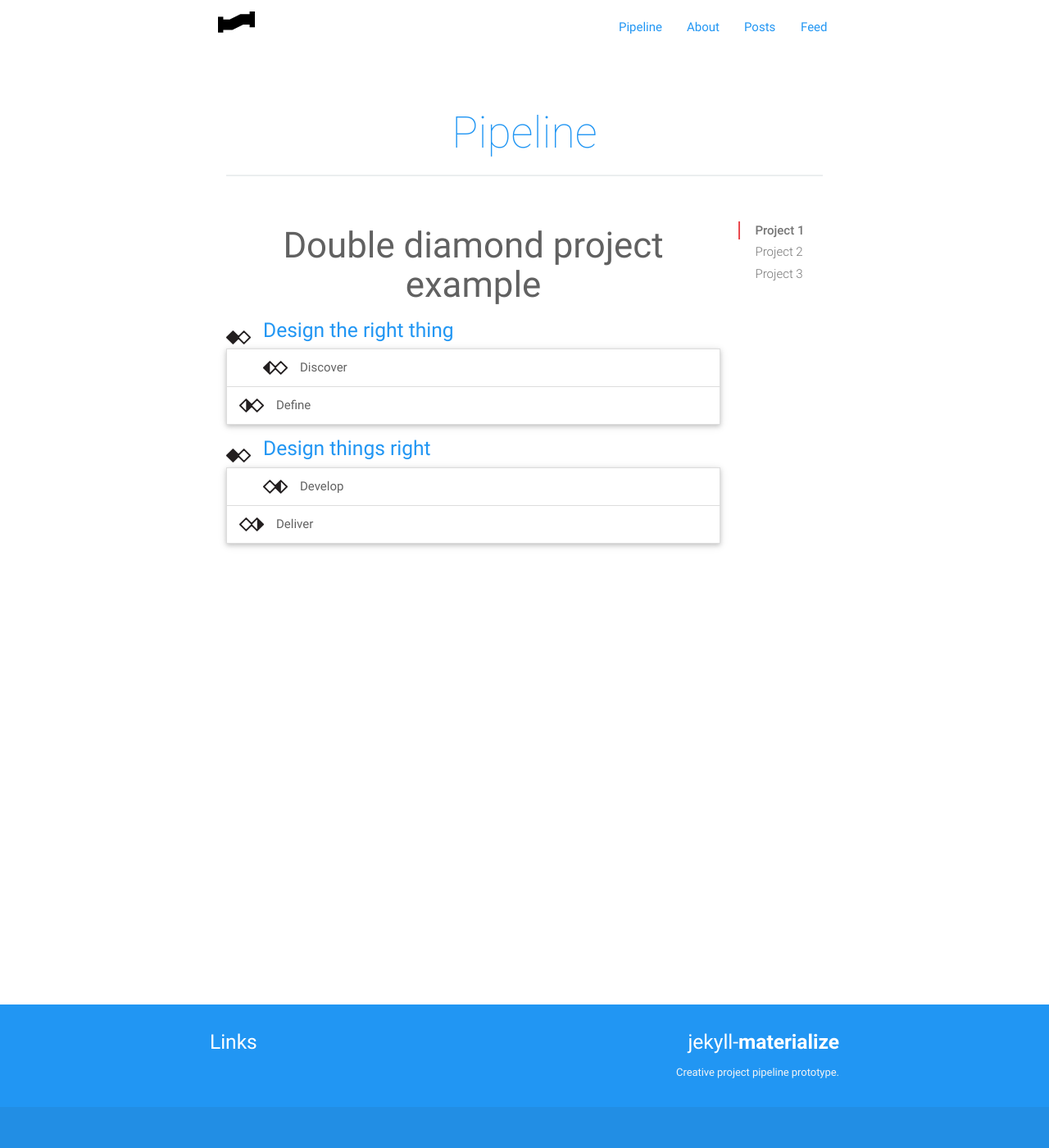
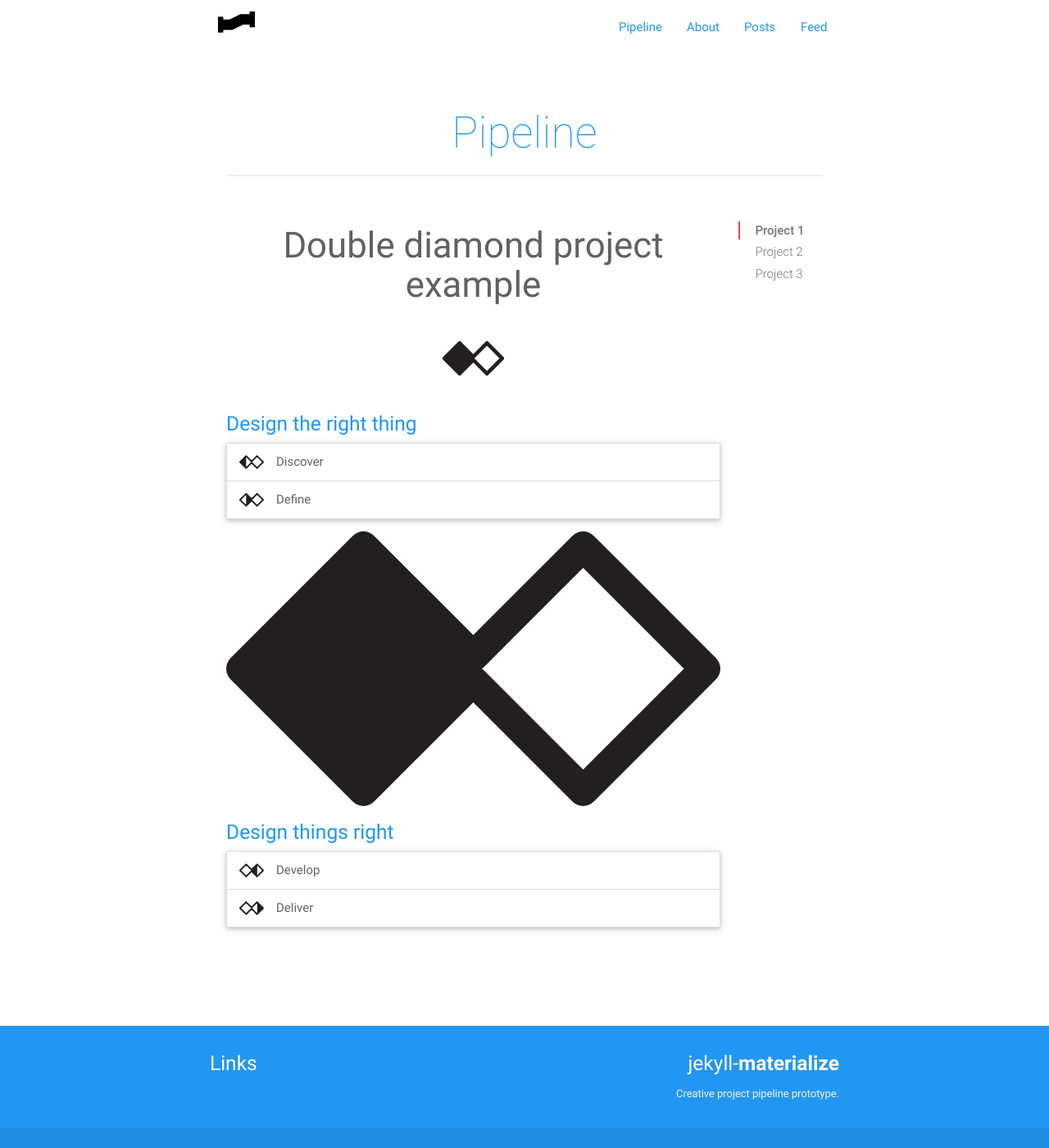
Before and after one commit to dmd-program/pipeline, a Jekyll site: the page built from index.html, in a window 1280 px wide and 1400 px high. Shown: the whole window at 82% size. Built offline with Jekyll 4.4.1, drawn with Linux system fonts in a browser that asks for light colours; the list of posts is cut into pages by our own code.

Commit message:
style update to dd

```diff
--- a/assets/css/app.scss
+++ b/assets/css/app.scss
@@ -122,11 +122,9 @@
     margin-right: 1rem;
   }
   img.svg-header-icon {
-    width: 2rem;
+    width: 5rem;
     font-size: 1.6rem;
-    height: 3rem;
     display: block;
-    float: left;
     text-align: center;
-    margin-right: 1rem;
+    margin: 3rem auto;
   }
--- a/index.html
+++ b/index.html
@@ -44,7 +44,10 @@
             </div>
           </li>
         </ul>
-        <img class="svg-header-icon" src="{{ site.baseurl }}/assets/img/dd-icon-right-design.svg" alt="Double diamond with second diamond filled" /><h5 class="blue-text">Design things right</h5>
+        <div class="pipeline-section-header">
+          <img src="{{ site.baseurl }}/assets/img/dd-icon-right-design.svg" alt="Double diamond with second diamond filled" />
+          <h5 class="blue-text">Design things right</h5>
+        </div>
         <ul class="collapsible" data-collapsible="accordion">
           <li>
             <div class="collapsible-header"><img src="{{ site.baseurl }}/assets/img/dd-icon-develop.svg" alt="Develop icon with third quadrant of double diamond filled" />Develop</div>
```
